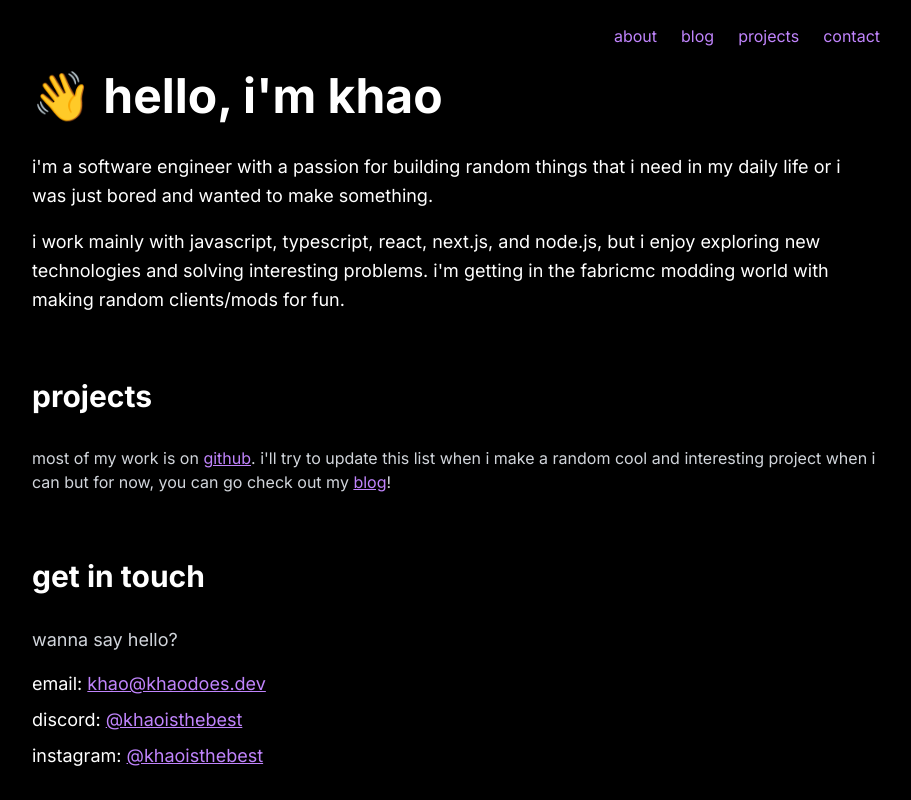
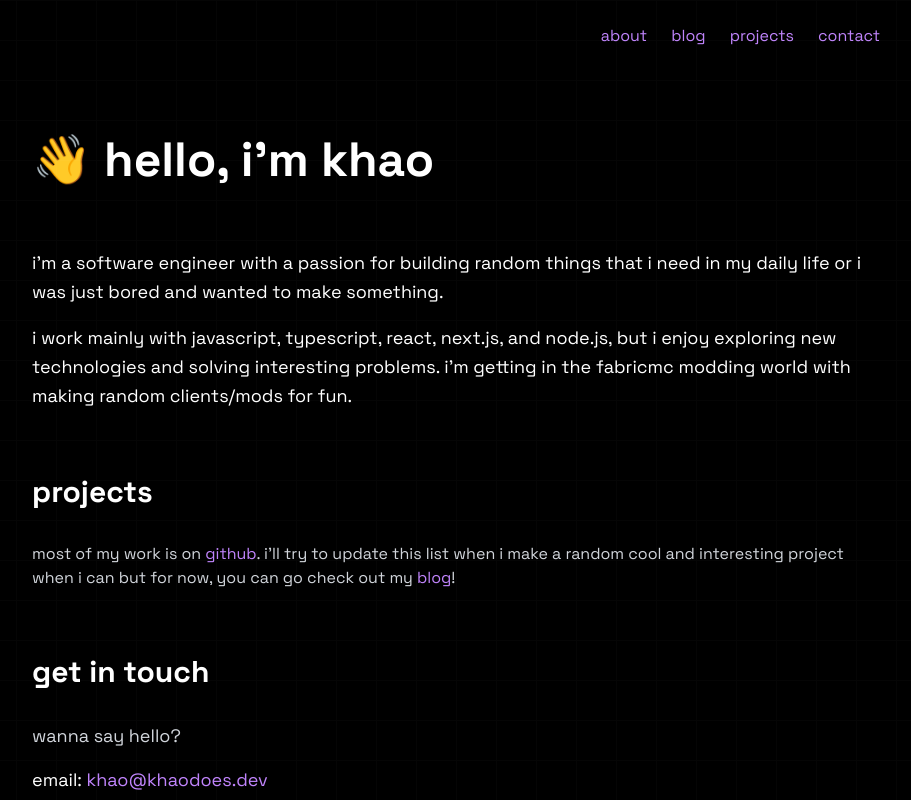
Before and after one commit to KhaoDoesDev/portfolio, a Next.js app: page / in a window 1280 px wide. Shown: the top 800 px of the page, without its empty margins (184-1095 px from the left). Built offline with nearby package versions, Linux system fonts and the light colour scheme.

Commit message:
refactor: new font i found, removed blog routes, added grid bg, removed comments from ai refactor at some point

```diff
--- a/src/app/blog.atom/route.ts
+++ /dev/null
@@ -1,40 +0,0 @@
-import { getAllBlogPosts } from "@/lib/blog";
-
-export const revalidate = 3600;
-
-export async function GET() {
-  const siteUrl = "https://www.khaodoes.dev";
-  const posts = await getAllBlogPosts();
-
-  const atomFeed = `<?xml version="1.0" encoding="utf-8"?>
-  <feed xmlns="http://www.w3.org/2005/Atom">
-    <title>Khao's Blog</title>
-    <link href="${siteUrl}/blog.atom" rel="self"/>
-    <link href="${siteUrl}"/>
-    <updated>${new Date().toISOString()}</updated>
-    <id>${siteUrl}/</id>
-    <author>
-      <name>Khao</name>
-    </author>
-    ${posts
-      .map(
-        (post) => `
-      <entry>
-        <title>${post.metadata.title}</title>
-        <link href="${siteUrl}/blog/${post.slug}"/>
-        <id>${siteUrl}/blog/${post.slug}</id>
-        <updated>${new Date(post.metadata.date).toISOString()}</updated>
-        <summary>${post.source.slice(0, 200)}...</summary>
-      </entry>
-    `
-      )
-      .join("\n")}
-  </feed>`;
-
-  return new Response(atomFeed, {
-    headers: {
-      "Content-Type": "application/atom+xml",
-      "Cache-Control": "public, max-age=3600, stale-while-revalidate=1800",
-    },
-  });
-}
--- a/src/app/blog.json/route.ts
+++ /dev/null
@@ -1,35 +0,0 @@
-import { getAllBlogPosts } from "@/lib/blog";
-
-export const revalidate = 3600;
-
-export async function GET() {
-  const siteUrl = "https://www.khaodoes.dev";
-  const posts = await getAllBlogPosts();
-
-  const jsonFeed = {
-    version: "https://jsonfeed.org/version/1.1",
-    title: "Khao's Blog",
-    home_page_url: siteUrl,
-    feed_url: `${siteUrl}/blog.json`,
-    description: "Research stuff, random tech stuff, and others",
-    icon: `${siteUrl}/favicon.ico`,
-    author: {
-      name: "Khao",
-      url: siteUrl,
-    },
-    items: posts.map((post) => ({
-      id: `${siteUrl}/blog/${post.slug}`,
-      url: `${siteUrl}/blog/${post.slug}`,
-      title: post.metadata.title,
-      content_text: post.source,
-      date_published: new Date(post.metadata.date).toISOString(),
-    })),
-  };
-
-	return new Response(JSON.stringify(jsonFeed, null, 2), {
-    headers: {
-      "Content-Type": "application/json",
-      "Cache-Control": "public, max-age=3600, stale-while-revalidate=1800",
-    },
-  });
-}
--- a/src/app/blog.opml/route.ts
+++ /dev/null
@@ -1,22 +0,0 @@
-export async function GET() {
-  const siteUrl = "https://www.khaodoes.dev";
-
-  const opmlFeed = `<?xml version="1.0" encoding="UTF-8"?>
-  <opml version="2.0">
-    <head>
-      <title>Khao's Blog Subscriptions</title>
-    </head>
-    <body>
-      <outline text="RSS Feed" type="rss" xmlUrl="${siteUrl}/blog.rss"/>
-      <outline text="Atom Feed" type="rss" xmlUrl="${siteUrl}/blog.atom"/>
-      <outline text="JSON Feed" type="rss" xmlUrl="${siteUrl}/blog.json"/>
-    </body>
-  </opml>`;
-
-  return new Response(opmlFeed, {
-    headers: {
-      "Content-Type": "text/xml",
-      "Cache-Control": "public, max-age=3600, stale-while-revalidate=1800",
-    },
-  });
-}
--- a/src/app/layout.tsx
+++ b/src/app/layout.tsx
@@ -2,30 +2,31 @@ import "./globals.css";
 
 import { type Metadata } from "next";
 
-import { Inter } from "next/font/google";
+import { Space_Grotesk } from "next/font/google";
 import { Analytics } from "@vercel/analytics/next";
 import { SpeedInsights } from "@vercel/speed-insights/next";
 import { ThemeProvider } from "@/components/theme-provider";
 import { cn } from "@/lib/utils";
 import { size } from "./opengraph-image";
 
-const inter = Inter({
+const space_grotesk = Space_Grotesk({
   subsets: ["latin"],
 });
 
 export const metadata: Metadata = {
-  metadataBase: new URL('https://www.khaodoes.dev'),
+  metadataBase: new URL("https://www.khaodoes.dev"),
   title: {
     template: "%s | Khao's Portfolio",
     default: "Khao's Portfolio",
   },
-  description: "I am a software engineer. I love building random new things and messing with AI and ML.",
+  description:
+    "I am a software engineer. I love building random new things and messing with AI and ML.",
   openGraph: {
     title: "Khao's Portfolio",
-    url: 'https://www.khaodoes.dev',
+    url: "https://www.khaodoes.dev",
     siteName: "Khao's Portfolio",
-    locale: 'en_US',
-    type: 'website',
+    locale: "en_US",
+    type: "website",
     images: [
       {
         url: `https://www.khaodoes.dev/opengraph-image`,
@@ -44,11 +45,11 @@ export const metadata: Metadata = {
   },
   twitter: {
     title: "Khao's Portfolio",
-    card: 'summary_large_image',
-    creator: '@khaoisthebest',
+    card: "summary_large_image",
+    creator: "@khaoisthebest",
   },
   icons: {
-    shortcut: 'https://www.khaodoes.dev/favicon.ico',
+    shortcut: "https://www.khaodoes.dev/favicon.ico",
   },
 };
 
@@ -60,12 +61,20 @@ export default function RootLayout({
       <body
         className={cn(
           "min-h-dvh bg-black antialiased max-w-4xl mx-auto",
-          inter.className
+          space_grotesk.className,
         )}
       >
+        <div
+          className="absolute inset-0 z-0 opacity-[0.02] pointer-events-none"
+          style={{
+            backgroundImage:
+              "linear-gradient(rgb(255, 255, 255) 1px, transparent 1px), linear-gradient(90deg, rgb(255, 255, 255) 1px, transparent 1px)",
+            backgroundSize: "40px 40px",
+          }}
+        ></div>
         <ThemeProvider
           attribute="class"
-          defaultTheme="dark"
+          forcedTheme="dark"
           enableSystem
           disableTransitionOnChange
         >
--- a/src/app/page.tsx
+++ b/src/app/page.tsx
@@ -8,11 +8,9 @@ export default function Portfolio() {
     <div className="min-h-screen bg-black text-white">
       <Navbar />
 
-      {/* Main Content */}
       <main className="max-w-4xl mx-auto px-6 pb-12">
-        {/* Hero Section */}
         <section id="about" className="mb-16">
-          <h1 className="text-4xl md:text-5xl font-bold mb-8">👋 hello, i&apos;m {DATA.name.toLowerCase()}</h1>
+          <h1 className="text-4xl md:text-5xl font-bold my-16">👋 hello, i&apos;m {DATA.name.toLowerCase()}</h1>
 
           <div className="space-y-4 text-lg leading-relaxed">
             <p>i&apos;m a software engineer with a passion for building random things that i need in my daily life or i was just bored and wanted to make something.</p>
@@ -23,20 +21,18 @@ export default function Portfolio() {
           </div>
         </section>
 
-        {/* Projects Section */}
         <section id="projects" className="mb-16">
           <h2 className="text-3xl font-bold mb-8">projects</h2>
 
           <p className="mb-6 text-gray-300">
             most of my work is on{" "}
-            <Link href={DATA.githubURL} className="text-purple-400 hover:text-purple-300 underline">
+            <Link href={DATA.githubURL} className="text-purple-400 hover:text-purple-300 hover:underline">
               github
             </Link>
-            . i&apos;ll try to update this list when i make a random cool and interesting project when i can but for now, you can go check out my <Link href="/blog" className="text-purple-400 hover:text-purple-300 underline">blog</Link>!
+            . i&apos;ll try to update this list when i make a random cool and interesting project when i can but for now, you can go check out my <Link href="/blog" className="text-purple-400 hover:text-purple-300 hover:underline">blog</Link>!
           </p>
         </section>
 
-        {/* Contact Section */}
         <section id="contact" className="mb-16">
           <h2 className="text-3xl font-bold mb-8">get in touch</h2>
 
@@ -46,19 +42,19 @@ export default function Portfolio() {
             <div className="space-y-2">
               <p>
                 email:{" "}
-                <Link href={DATA.links.email.url} className="text-purple-400 hover:text-purple-300 underline">
+                <Link href={DATA.links.email.url} className="text-purple-400 hover:text-purple-300 hover:underline">
                   {DATA.email}
                 </Link>
               </p>
               <p>
                 discord:{" "}
-                <Link href={DATA.links.discord.url} className="text-purple-400 hover:text-purple-300 underline">
+                <Link href={DATA.links.discord.url} className="text-purple-400 hover:text-purple-300 hover:underline">
                   @khaoisthebest
                 </Link>
               </p>
               <p>
                 instagram:{" "}
-                <Link href={DATA.links.instagram.url} className="text-purple-400 hover:text-purple-300 underline">
+                <Link href={DATA.links.instagram.url} className="text-purple-400 hover:text-purple-300 hover:underline">
                   @khaoisthebest
                 </Link>
               </p>
@@ -66,7 +62,6 @@ export default function Portfolio() {
           </div>
         </section>
 
-        {/* Footer */}
         <Footer isHome />
       </main>
     </div>
--- a/src/components/footer.tsx
+++ b/src/components/footer.tsx
@@ -7,7 +7,7 @@ export function Footer({ isHome }: { isHome?: boolean }) {
       {!isHome && <Link href="/" className="transition-colors hover:text-gray-400 mb-4">
         ← back to home
       </Link>}
-      <p className="mb-6">© {new Date(Date.now()).getFullYear()} Khao</p>
+      <p className="mb-6 font-mono">© {new Date(Date.now()).getFullYear()} Khao</p>
       <div className="flex flex-wrap gap-4 justify-center">
         {Object.values(DATA.links).map(({ url, icon }, _) => (
           <Link key={_} href={url} className="flex gap-2">
--- a/src/components/navbar.tsx
+++ b/src/components/navbar.tsx
@@ -2,7 +2,7 @@ import Link from "next/link";
 
 export function Navbar() {
   return (
-    <nav className="flex justify-end gap-6 p-6">
+    <nav className="flex justify-end gap-6 p-6 max-w-4xl mx-auto">
       <Link
         href="/#about"
         className="text-purple-400 transition-colors hover:text-purple-300"
```
